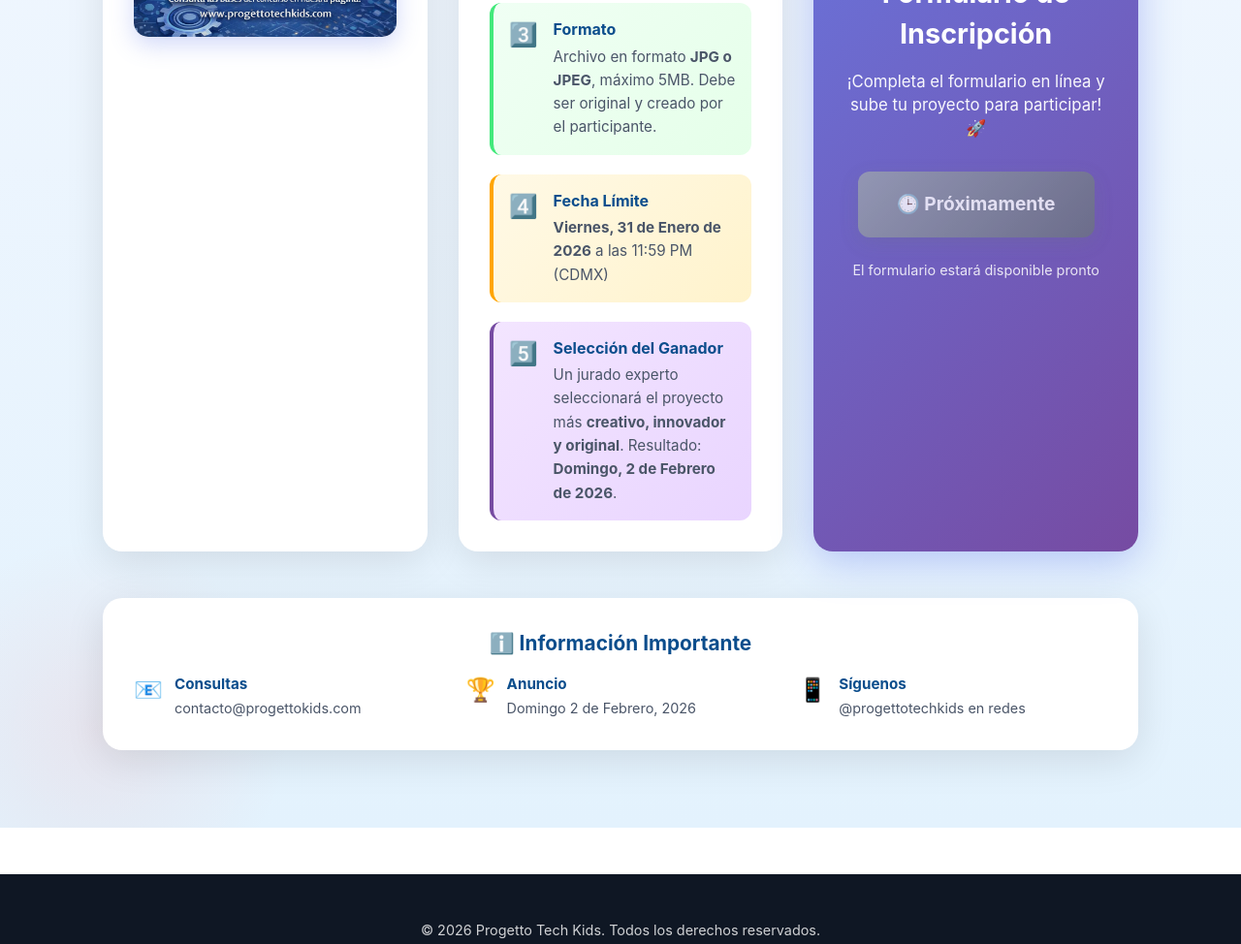
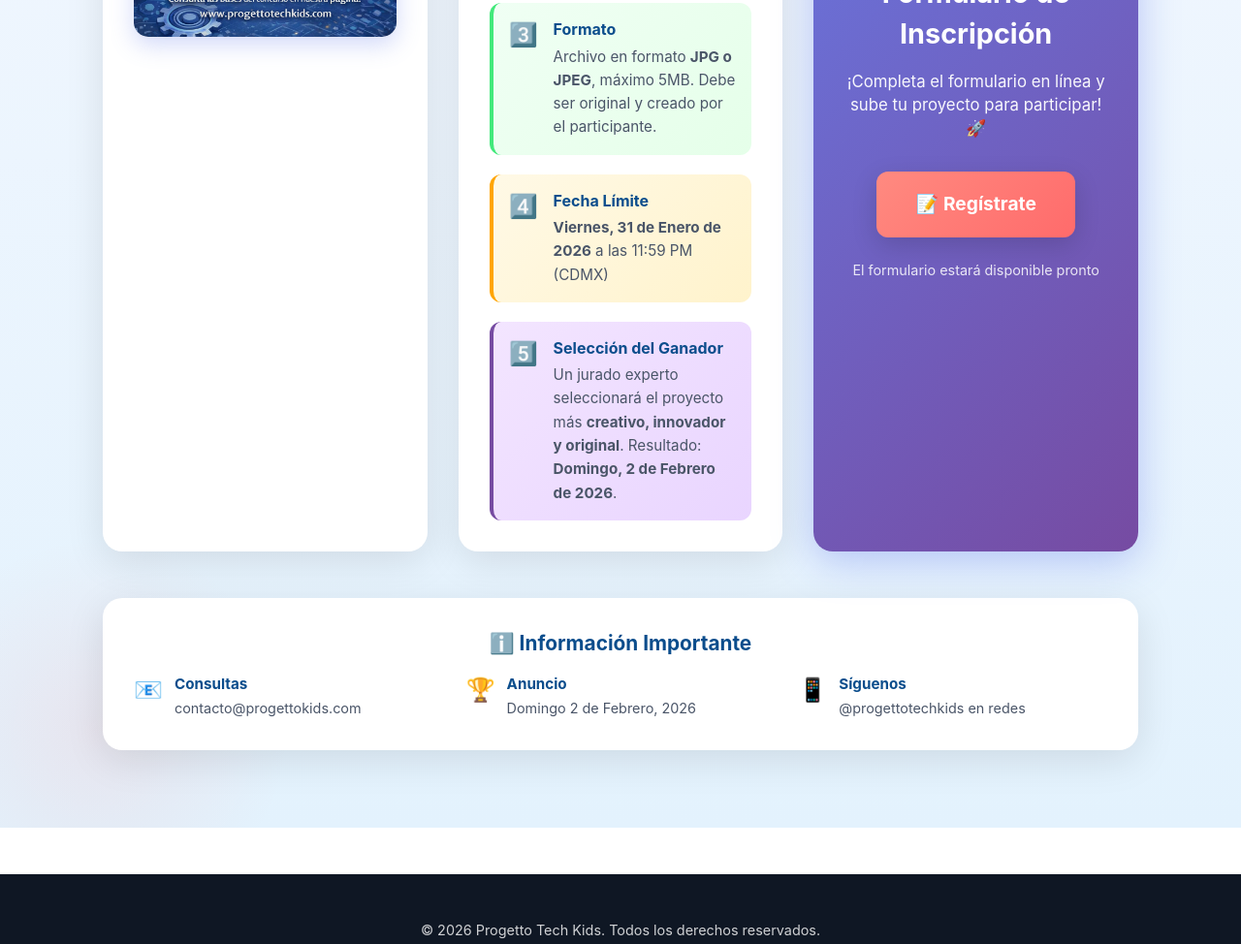
Before and after one commit to vcawdfwf-cloud/progetto-tech-kids, a plain HTML site: page concurso.html in a window 1280 px wide. Shown: the part 868-1842 px from the top of the page at 97% size. Drawn offline with Linux system fonts and the light colour scheme.

Commit message:
feat(concurso): cambiar 'Próximamente' por 'Regístrate' y enlazar al formulario

```diff
--- a/concurso.html
+++ b/concurso.html
@@ -137,10 +137,15 @@
             ¡Completa el formulario en línea y sube tu proyecto para participar! 🚀
           </p>
 
-          <div
-            style="display: inline-block; background: linear-gradient(135deg, #9ca3af 0%, #6b7280 100%); color: white; padding: 1.25rem 2.5rem; border: none; border-radius: 12px; font-size: 1.2rem; font-weight: 700; cursor: not-allowed; box-shadow: 0 6px 20px rgba(107,114,128,0.3); text-decoration: none; opacity: 0.8;">
-            🕒 Próximamente
-          </div>
+          <a
+            href="https://forms.gle/1fouJvEV8Mc7YfsZ7"
+            target="_blank"
+            rel="noopener noreferrer"
+            aria-label="Registrarse al concurso"
+            style="display: inline-block; background: linear-gradient(135deg, #ff8a80 0%, #ff6b6b 100%); color: white; padding: 1.25rem 2.5rem; border: none; border-radius: 12px; font-size: 1.2rem; font-weight: 700; box-shadow: 0 8px 26px rgba(0,0,0,0.15); text-decoration: none;"
+          >
+            📝 Regístrate
+          </a>
 
           <p style="margin-top: 1.5rem; font-size: 0.9rem; opacity: 0.85;">
             El formulario estará disponible pronto
```
